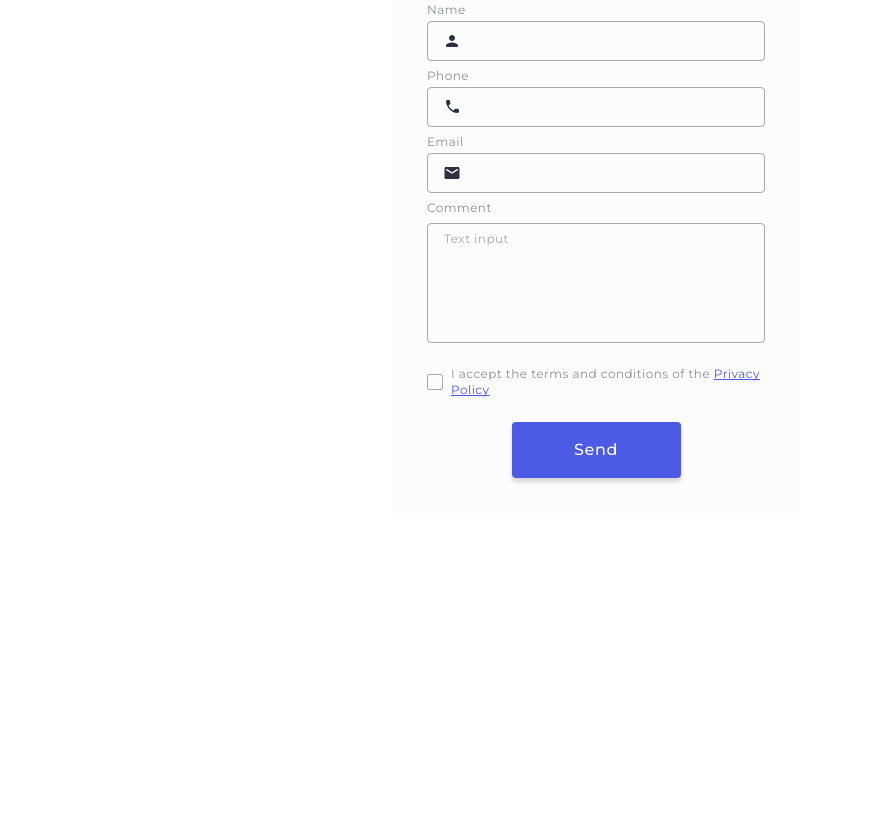
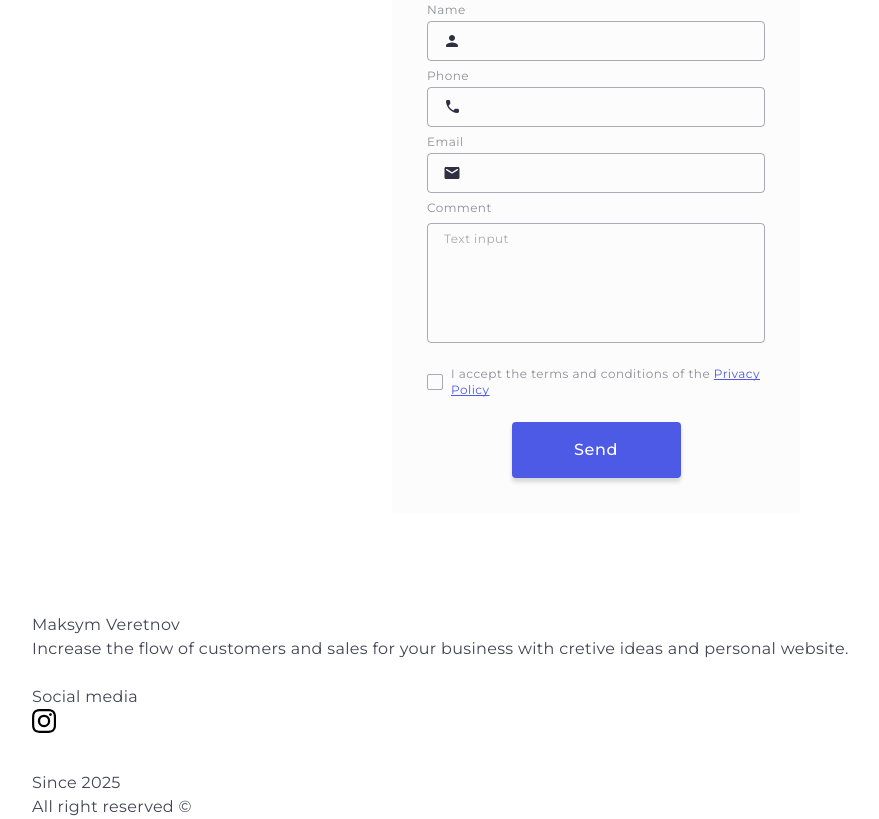
Before and after one commit to vertmaks/personal-website, a plain HTML site: page index.html in a window 1280 px wide. Shown: the part 1755-2574 px from the top of the page, without its empty margins (44-923 px from the left). Before the commit the page ends 2368 px from the top, so only its background shows below. Drawn offline with nearby package versions, Linux system fonts and the light colour scheme.

Commit message:
Update index.html

```diff
--- a/index.html
+++ b/index.html
@@ -18,7 +18,7 @@
     <link rel="stylesheet" href="./css/styles.css">
 </head>
 <body>
-    <header class="header">
+    <header class="header" id="header">
         <div class="container">
             <nav class="nav">
                 <a class="my-name" href="./index.html">Maksym Veretnov</a>
@@ -44,7 +44,7 @@
         </div>
     </header>
     <main>
-        <section class="hero-section">
+        <section class="hero-section" id="hero">
             <div class="container">
                 <div class="photo-section">
                     <p class="photo-descr">Place for photo</p>
@@ -223,6 +223,49 @@
         </section>
     </main>
 
+    <footer class="footer">
+        <div class="container">
+            <div class="footer-name-container">
+                <a class="footer-name" href="#hero">Maksym Veretnov</a>
+                <p class="footer-descr">Increase the flow of customers and sales for your business with cretive ideas and personal website.</p>
+                <br>
+            </div>
+
+            <div class="footer-links-container">
+                <p class="footer-heading">Social media</p>
+                <ul class="footer-links-list">
+                    <li class="footer-links-item">
+                        <a
+                        href="https://instagram.com/veretnov.m.a"
+                        class="social-links"
+                        target="_blank"
+                        rel="noopener no-referrer">
+                            <svg class="icon" width="24" height="24">
+                                <use href="./images/icons.svg#instagram"></use>
+                            </svg>
+                        </a>
+                    </li>
+                    <li class="footer-links-item">
+                        <a
+                        href="https://t.me/maxveretnov"
+                        class="social-links"
+                        target="_blank"
+                        rel="noopener no-referrer">
+                            <svg class="icon" width="24" height="24">
+                                <use href="./images/icons.svg#plane"></use>
+                            </svg>
+                        </a>
+                    </li>
+                </ul>
+            </div>
+
+            <div class="footer-rights-container">
+                <p class="footer-descr">Since 2025</p>
+                <p class="footer-descr">All right reserved &copy</p>
+            </div>
+        </div>
+    </footer>
+
     <div class="modal-backdrop js-modal">
         <div class="modal">
           <button class="modal-close-btn js-close-modal" type="button">
```
